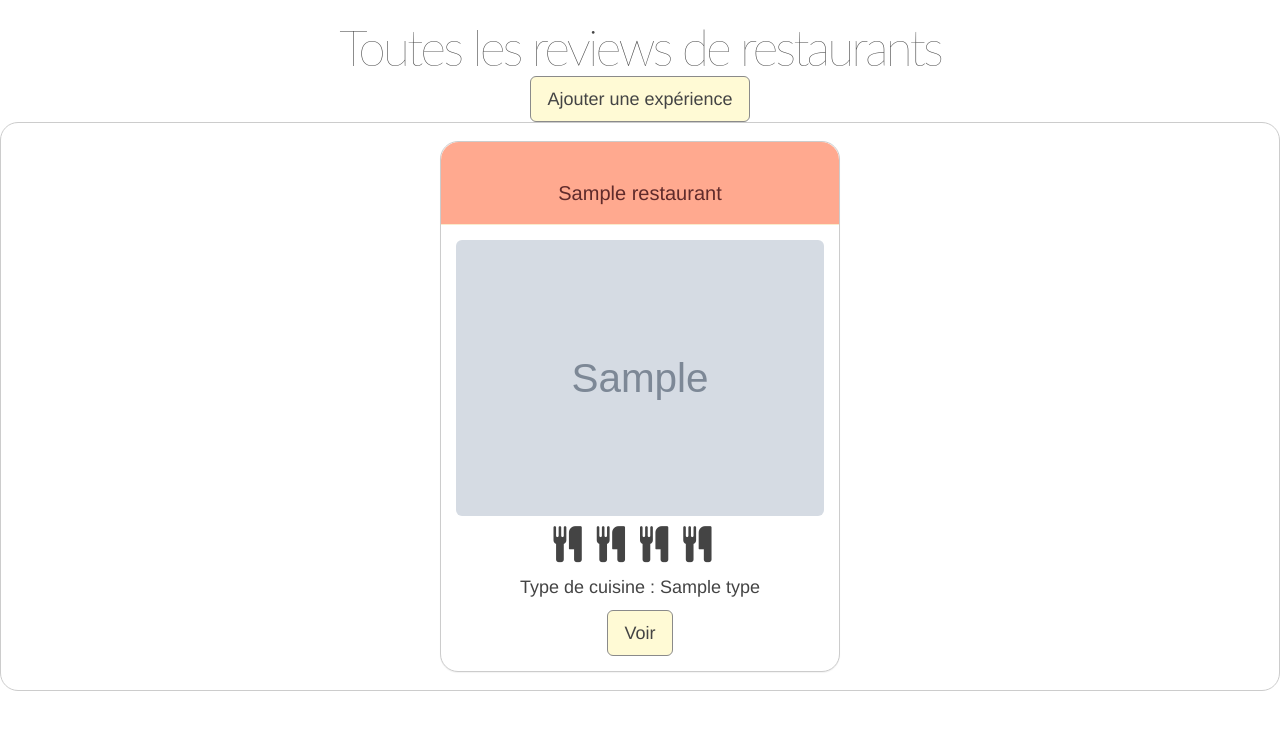
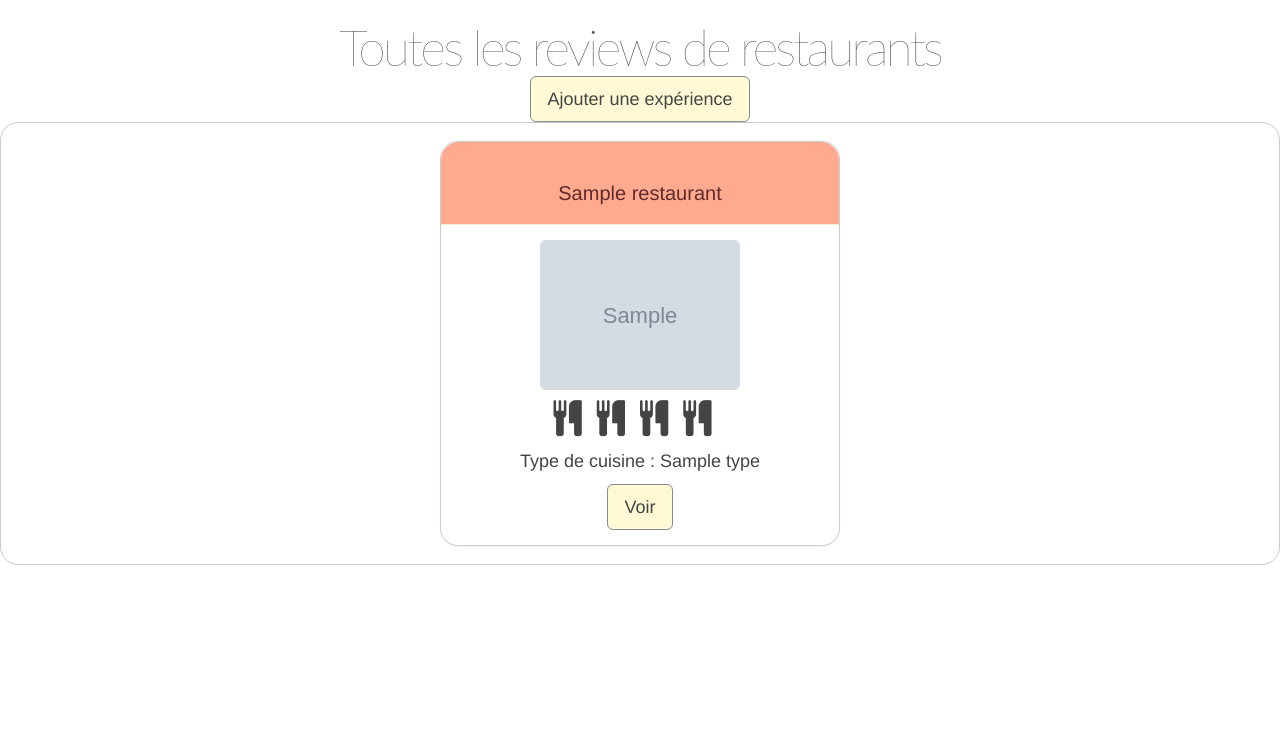
Before and after one commit to MSanyat/Projet-Web, a PHP site: template templates/show-all.phtml in a window 1280 px wide. Shown: the top 730 px of the page. Run offline with PHP 8.4, Linux system fonts and the light colour scheme; the template is opened without the code that fills it: most values are stand-ins (such as "Sample title", 1, 10 or a date in 2020); grey boxes marked "Sample" are stand-in pictures; some libraries are stand-ins or nearby versions.

Commit message:
ajuster la taille des images

```diff
--- a/public/css/stylesheet2.css
+++ b/public/css/stylesheet2.css
@@ -309,3 +309,7 @@ select{
 	text-align:center;
 
 }
+
+.img-rounded  {
+	max-height:150px; height:150px;
+}
--- a/templates/restaurant.phtml
+++ b/templates/restaurant.phtml
@@ -41,7 +41,7 @@
 
 			<div class="panel-body">
 							<p>
-								<img src="../<?=$filepath?>" class="img-responsive thumbnail" />
+								<img src="../<?=$filepath?>" class="img-responsive thumbnail center-block" />
 							</p>
 
 							<!--Note-->
--- a/templates/show-all.phtml
+++ b/templates/show-all.phtml
@@ -69,7 +69,7 @@
 							<!--Note-->
 							<div class="panel-body">
 							<p>
-								<img src="<?=$filepath?>" class="img-responsive img-rounded img-size" />
+								<img src="<?=$filepath?>" class="img-responsive img-rounded center-block" />
 							</p>
 							<p>
 
```
Also changed, not shown: public/img/07b59046acdafc3a.jpg (added).
